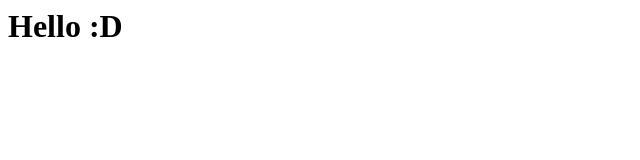
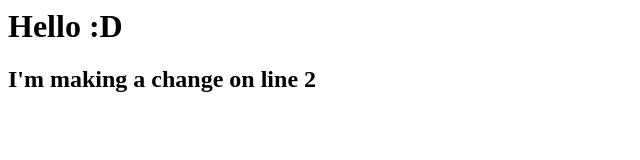
Before and after one commit to lindlym/git-example, a website: page index.html in a window 1280 px wide. Shown: the whole page, without its empty margins (0-640 px from the left). Drawn offline with Linux system fonts and the light colour scheme.

Commit message:
I made a change on line 2 haha

```diff
--- a/index.html
+++ b/index.html
@@ -1 +1,2 @@
 <h1>Hello :D</h1>
+<h2>I'm making a change on line 2</h2>
```
